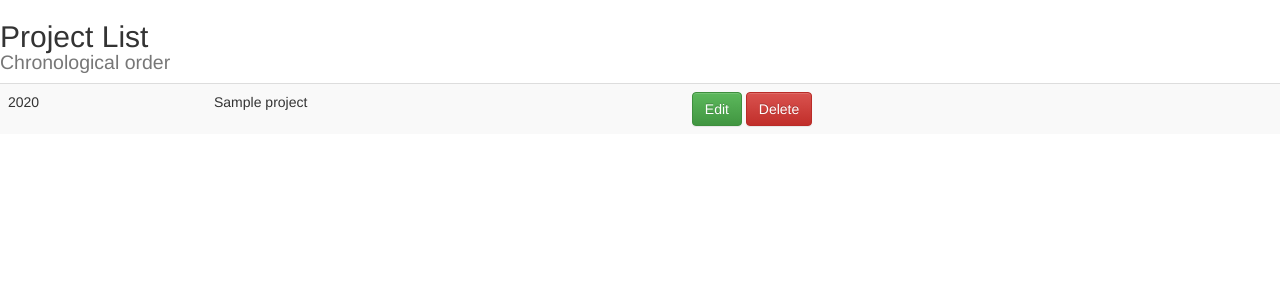
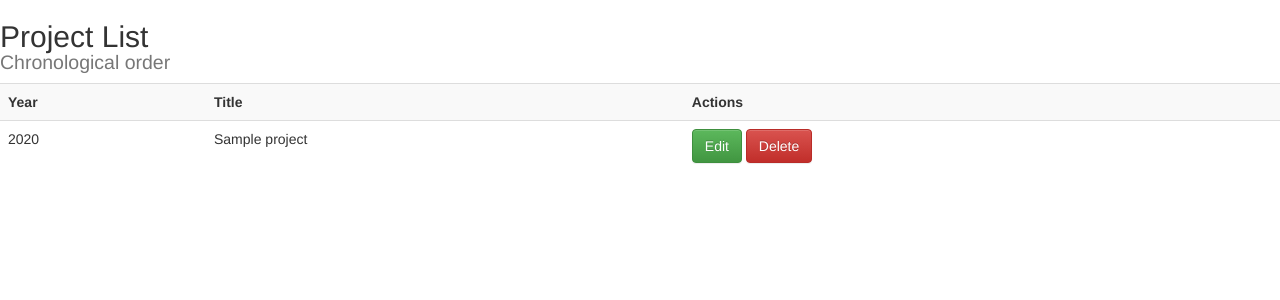
Before and after one commit to param108/resume_backend, a Django app: template resume_view/templates/resume_view/list.html in a window 1280 px wide. Shown: the top 300 px of the page. Run offline with Django 3.2, Linux system fonts and the light colour scheme; the template is opened without the code that fills it: most values are stand-ins (such as "Sample title", 1, 10 or a date in 2020); parts of the project's set-up code (start-up, migrations or seed data) failed here and were passed over; some libraries are stand-ins or nearby versions.

Commit message:
Make the list header.

```diff
--- a/resume_view/templates/resume_view/list.html
+++ b/resume_view/templates/resume_view/list.html
@@ -3,6 +3,9 @@
 <div>
 <h2>Project List<br><small>Chronological order</small></h2>
 <table class="table table-striped">
+<tr>
+<th>Year</th><th>Title</th><th>Actions</th>
+</tr>
 {% for project,pics,tech in ps %}
 <tr>
 <td>{{project.year}}</td><td>{{project.title}}</td><td><a href="/resume/project/{{project.id}}/" class="btn btn-success">Edit</a> <a href="/resume/project/delete/{{project.id}}/" class="btn btn-danger">Delete</a></td>
```
